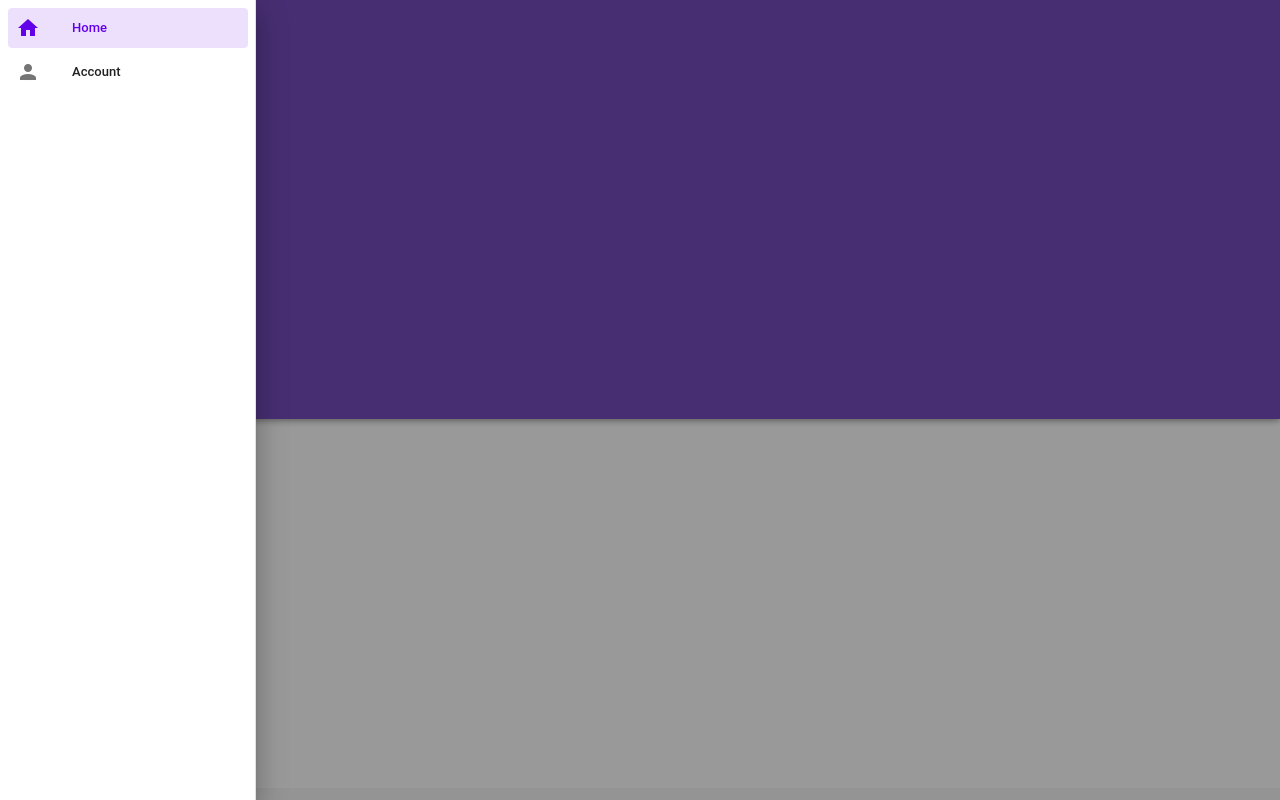
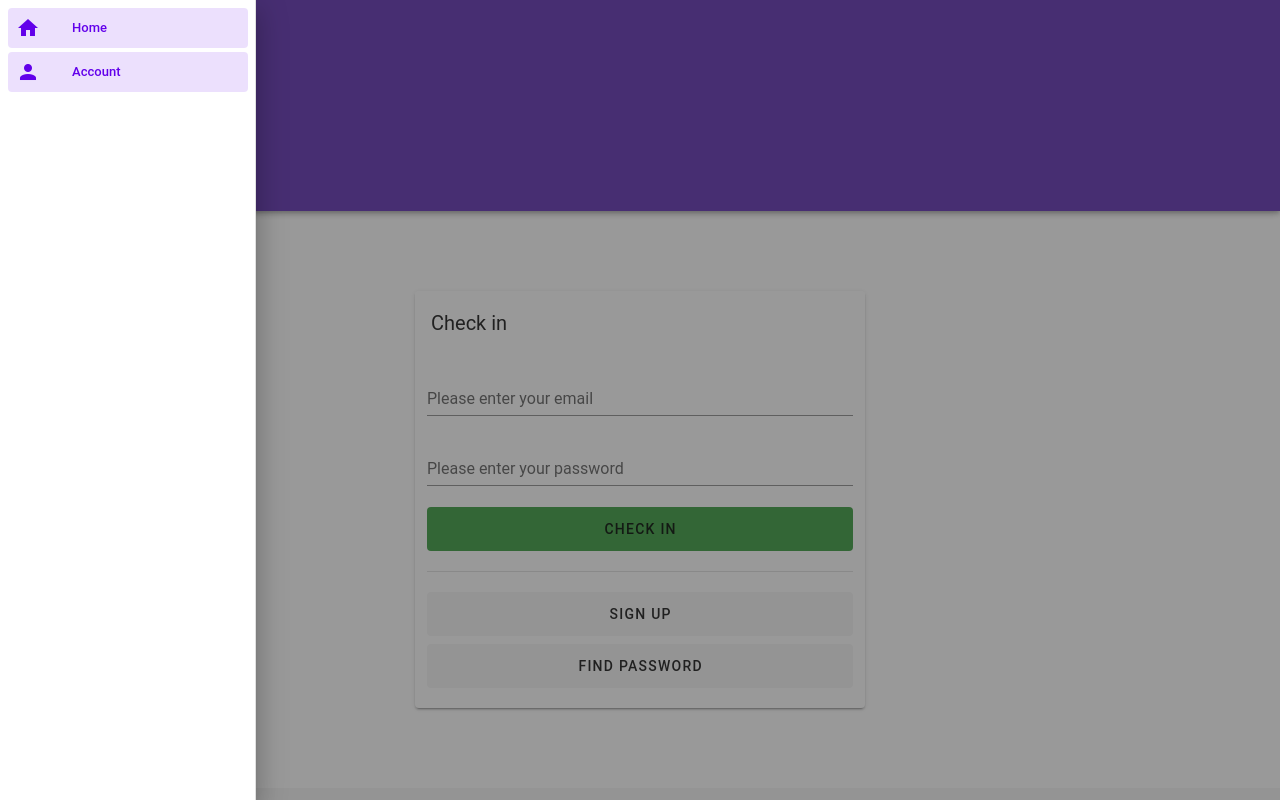
Before and after one commit to woosteelz/checkIN, a Vue app: page /SignIn in a window 1280 px wide. Both pictures are taken after a click on the button 28 px from the left and 25 px from the top of the page. Built offline with nearby package versions, Linux system fonts and the light colour scheme; a small style sheet from the web is missing.

Commit message:
폴더명 수정

```diff
--- a/src/App.vue
+++ b/src/App.vue
@@ -15,7 +15,7 @@
             <v-list-item-title>Home</v-list-item-title>
           </v-list-item>
 
-          <v-list-item router :to="{ name: 'Login' }">
+          <v-list-item router :to="{ name: 'SignIn' }">
             <v-list-item-icon>
               <v-icon>mdi-account</v-icon>
             </v-list-item-icon>
--- a/src/router/index.js
+++ b/src/router/index.js
@@ -10,17 +10,17 @@ const routes = [
     component: () => import(/* webpackChunkName: "about" */ '../views/Home.vue')
   },
   {
-    path: '/Login',
-    name: 'Login',
+    path: '/SignIn',
+    name: 'SignIn',
     // route level code-splitting
     // this generates a separate chunk (about.[hash].js) for this route
     // which is lazy-loaded when the route is visited.
-    component: () => import(/* webpackChunkName: "about" */ '../views/account/Login.vue')
+    component: () => import(/* webpackChunkName: "about" */ '../views/account/SignIn.vue')
   },
   {
-    path: '/Signup',
-    name: 'Signup',
-    component: () => import(/* webpackChunkName: "about" */ '../views/account/Signup.vue')
+    path: '/SignUp',
+    name: 'SignUp',
+    component: () => import(/* webpackChunkName: "about" */ '../views/account/SignUp.vue')
   },
   {
     path: '/FindPassword',
--- a/src/views/account/Login.vue
+++ b/src/views/account/SignIn.vue
@@ -18,7 +18,7 @@
             </div>
             <div class="my-2">
               <v-btn
-                @click="$router.push({ name: 'Signup' })"
+                @click="$router.push({ name: 'SignUp' })"
                 color="gray-lighten-5"
                 block
                 depressed
--- a/src/views/account/Signup.vue
+++ b/src/views/account/Signup.vue
@@ -89,7 +89,7 @@
             <v-divider/>
 
             <v-card-actions v-if="step!==4">
-              <v-btn text @click="$router.push({ name: 'Login' })">
+              <v-btn text @click="$router.push({ name: 'SignIn' })">
                 Close
               </v-btn>
               <v-spacer></v-spacer>
@@ -180,7 +180,7 @@ export default {
       axios.post("http://18.218.11.150:8080/checkIN/signUp/signAccount", {agentID, agentPW, name, errorCount, numberOfDevice})
         .then(res => {
           if(res.status === 200) {
-            this.$router.push({ name: 'Login' })
+            this.$router.push({ name: 'SignIn' })
             return true
           }
         })
```
